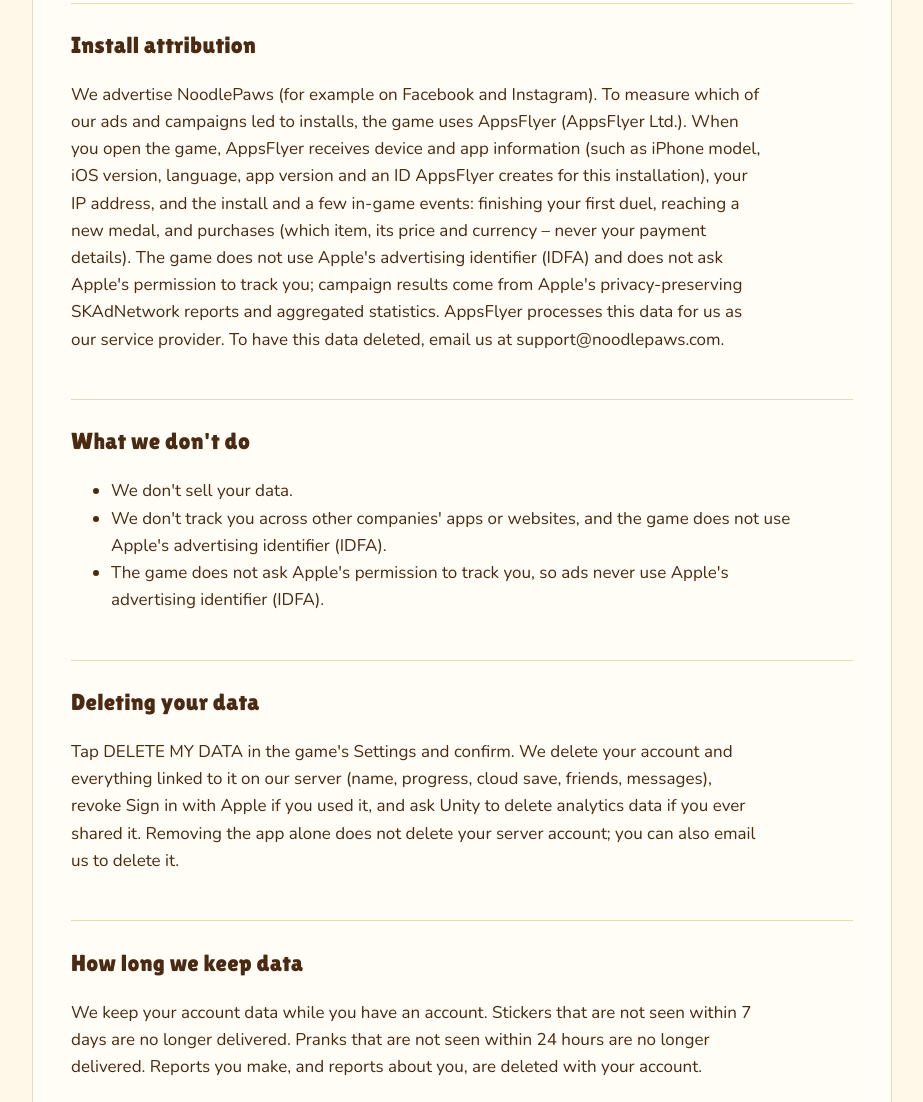
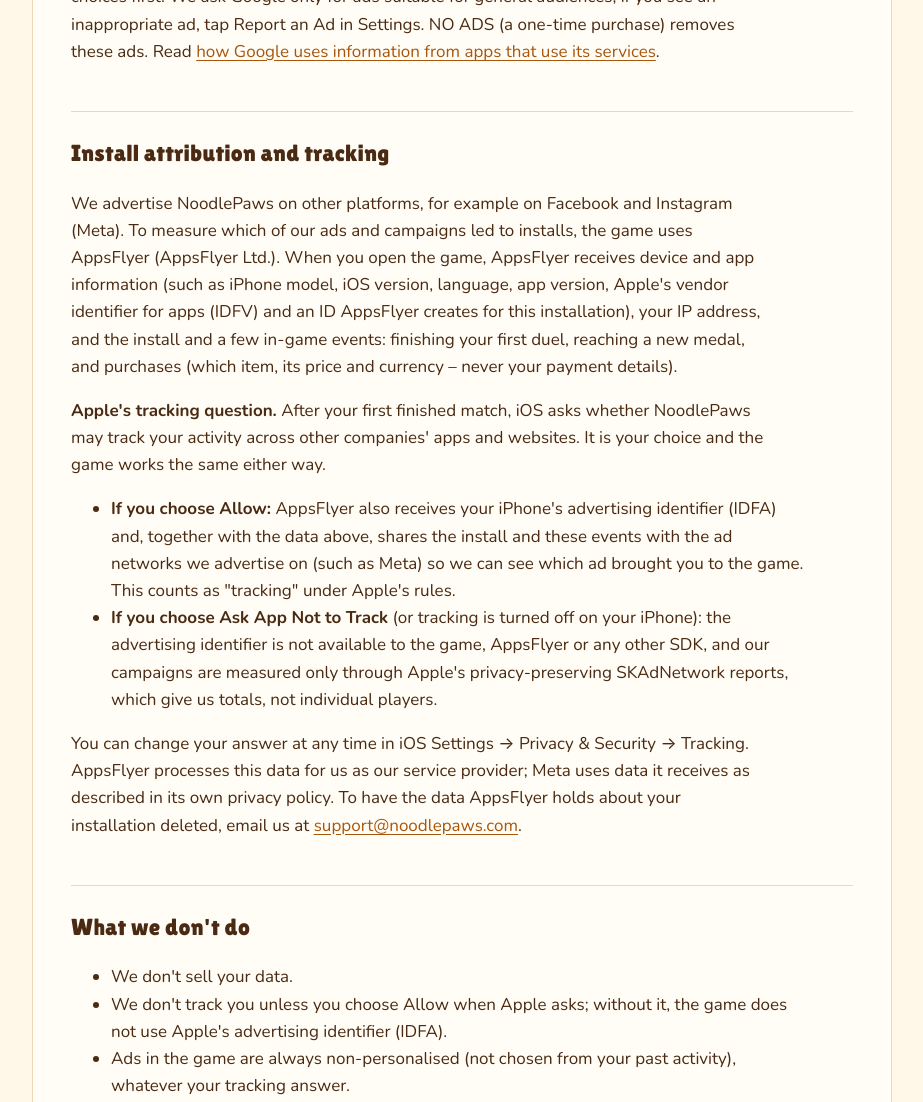
Before and after one commit to batel-cohen-games/noodlepaws-site, a plain HTML site: page privacy/index.html in a window 1280 px wide. Shown: the part 2705-3807 px from the top of the page, without its empty margins (178-1101 px from the left). Drawn offline with nearby package versions, Linux system fonts and the light colour scheme.

Commit message:
Privacy draft: Apple's tracking question with AppsFlyer (IDFA and sharing with Meta only after Allow, otherwise SKAdNetwork only), Google and the IDFA after Allow, shop packs in Purchases, Meta in the processors; honest "What we don't do"
Not pushed – goes live only together with the game build that contains AppsFlyer + ATT.

Co-Authored-By: Claude Opus 5.5 <noreply@anthropic.com>

```diff
--- a/privacy/index.html
+++ b/privacy/index.html
@@ -41,7 +41,7 @@
     <p>The game asks once, after your first match, whether it may send notifications. If you allow it, we keep your iPhone's notification token on our game server so we can tell you when a friend sends you a sticker while you are not in the game (for example "MAYA sent you a sticker" – your name is shown to your friends the same way). The message is delivered by Apple Push Notification service. The game also schedules a few reminders on your iPhone itself. You can turn notifications off at any time in iOS Settings; DELETE MY DATA also deletes the token.</p>
 
     <h2>Purchases</h2>
-    <p>NO ADS is an optional one-time purchase handled entirely by Apple. We never see your payment details. The game is told only whether NO ADS was bought.</p>
+    <p>NO ADS and the card and sticker packs in the shop are optional purchases handled entirely by Apple. We never see your payment details. The game is told only which item was bought (and its price, which is also reported to AppsFlyer – see Install attribution and tracking).</p>
 
     <h2>Optional analytics</h2>
     <p>Only if you turn on SHARE DATA, the game sends usage events to Unity Analytics (Unity Technologies) to help us improve the game: for example match starts and results, medals, NO ADS window visits and purchase results, stickers sent and Sign in with Apple results, together with device information such as model, iOS version, language, app version, approximate country and an installation ID. SHARE DATA is off unless you turn it on, and you can turn it off at any time in Settings. Turning it off stops collection; DELETE MY DATA also asks Unity to delete what was sent. Unity processes this data as described in its player privacy policy.</p>
@@ -49,16 +49,22 @@
     <p>If the game crashes or hits an error, it sends a crash report to Unity Cloud Diagnostics (Unity Technologies) so we can fix it: the error and the code where it happened, the app version, the iPhone model and iOS version, and a random device identifier. Crash reports are not linked to your game account or your name, are not used for advertising, and are sent whether or not SHARE DATA is on.</p>
 
     <h2>Ads</h2>
-    <p>The game is free and shows a full-screen ad now and then between matches against other players' games (never during a match, never in friend or live duels). Ads come from Google AdMob. To show and measure ads and prevent fraud, Google may process your IP address and approximate location, device information, and information about the ads you see and tap. The game always asks Google for non-personalised ads only (ads are not chosen from your past activity). In the EEA, the UK and Switzerland, Google asks for your choices first. We ask Google only for ads suitable for general audiences; if you see an inappropriate ad, tap Report an Ad in Settings. NO ADS (a one-time purchase) removes these ads. Read <a href="https://policies.google.com/technologies/partner-sites">how Google uses information from apps that use its services</a>.</p>
+    <p>The game is free and shows a full-screen ad now and then between matches against other players' games (never during a match, never in friend or live duels). Ads come from Google AdMob. To show and measure ads and prevent fraud, Google may process your IP address and approximate location, device information, and information about the ads you see and tap. The game always asks Google for non-personalised ads only (ads are not chosen from your past activity). If you allow tracking when Apple asks, iOS also lets Google's SDK read the advertising identifier (IDFA), which Google may use to measure ads, limit how often an ad is shown and prevent fraud. In the EEA, the UK and Switzerland, Google asks for your choices first. We ask Google only for ads suitable for general audiences; if you see an inappropriate ad, tap Report an Ad in Settings. NO ADS (a one-time purchase) removes these ads. Read <a href="https://policies.google.com/technologies/partner-sites">how Google uses information from apps that use its services</a>.</p>
 
-    <h2>Install attribution</h2>
-    <p>We advertise NoodlePaws (for example on Facebook and Instagram). To measure which of our ads and campaigns led to installs, the game uses AppsFlyer (AppsFlyer Ltd.). When you open the game, AppsFlyer receives device and app information (such as iPhone model, iOS version, language, app version and an ID AppsFlyer creates for this installation), your IP address, and the install and a few in-game events: finishing your first duel, reaching a new medal, and purchases (which item, its price and currency – never your payment details). The game does not use Apple's advertising identifier (IDFA) and does not ask Apple's permission to track you; campaign results come from Apple's privacy-preserving SKAdNetwork reports and aggregated statistics. AppsFlyer processes this data for us as our service provider. To have this data deleted, email us at support@noodlepaws.com.</p>
+    <h2>Install attribution and tracking</h2>
+    <p>We advertise NoodlePaws on other platforms, for example on Facebook and Instagram (Meta). To measure which of our ads and campaigns led to installs, the game uses AppsFlyer (AppsFlyer Ltd.). When you open the game, AppsFlyer receives device and app information (such as iPhone model, iOS version, language, app version, Apple's vendor identifier for apps (IDFV) and an ID AppsFlyer creates for this installation), your IP address, and the install and a few in-game events: finishing your first duel, reaching a new medal, and purchases (which item, its price and currency – never your payment details).</p>
+    <p><strong>Apple's tracking question.</strong> After your first finished match, iOS asks whether NoodlePaws may track your activity across other companies' apps and websites. It is your choice and the game works the same either way.</p>
+    <ul>
+      <li><strong>If you choose Allow:</strong> AppsFlyer also receives your iPhone's advertising identifier (IDFA) and, together with the data above, shares the install and these events with the ad networks we advertise on (such as Meta) so we can see which ad brought you to the game. This counts as "tracking" under Apple's rules.</li>
+      <li><strong>If you choose Ask App Not to Track</strong> (or tracking is turned off on your iPhone): the advertising identifier is not available to the game, AppsFlyer or any other SDK, and our campaigns are measured only through Apple's privacy-preserving SKAdNetwork reports, which give us totals, not individual players.</li>
+    </ul>
+    <p>You can change your answer at any time in iOS Settings → Privacy &amp; Security → Tracking. AppsFlyer processes this data for us as our service provider; Meta uses data it receives as described in its own privacy policy. To have the data AppsFlyer holds about your installation deleted, email us at <a href="mailto:support@noodlepaws.com">support@noodlepaws.com</a>.</p>
 
     <h2>What we don't do</h2>
     <ul>
       <li>We don't sell your data.</li>
-      <li>We don't track you across other companies' apps or websites, and the game does not use Apple's advertising identifier (IDFA).</li>
-      <li>The game does not ask Apple's permission to track you, so ads never use Apple's advertising identifier (IDFA).</li>
+      <li>We don't track you unless you choose Allow when Apple asks; without it, the game does not use Apple's advertising identifier (IDFA).</li>
+      <li>Ads in the game are always non-personalised (not chosen from your past activity), whatever your tracking answer.</li>
     </ul>
 
     <h2>Deleting your data</h2>
@@ -68,7 +74,7 @@
     <p>We keep your account data while you have an account. Stickers that are not seen within 7 days are no longer delivered. Pranks that are not seen within 24 hours are no longer delivered. Reports you make, and reports about you, are deleted with your account.</p>
 
     <h2>Where data is processed</h2>
-    <p>Our service providers (Supabase, Unity, Google, Apple, AppsFlyer and Resend) may process data in the United States and other countries, under their own safeguards.</p>
+    <p>Our service providers (Supabase, Unity, Google, Apple, AppsFlyer and Resend) and, if you allow tracking, the ad networks we advertise on (such as Meta Platforms) may process data in the United States and other countries, under their own safeguards.</p>
 
     <h2>Children</h2>
     <p>NoodlePaws is not directed at children under 13, and we do not knowingly collect personal data from them. If you believe a child has given us personal data, contact us and we will delete it.</p>
```
